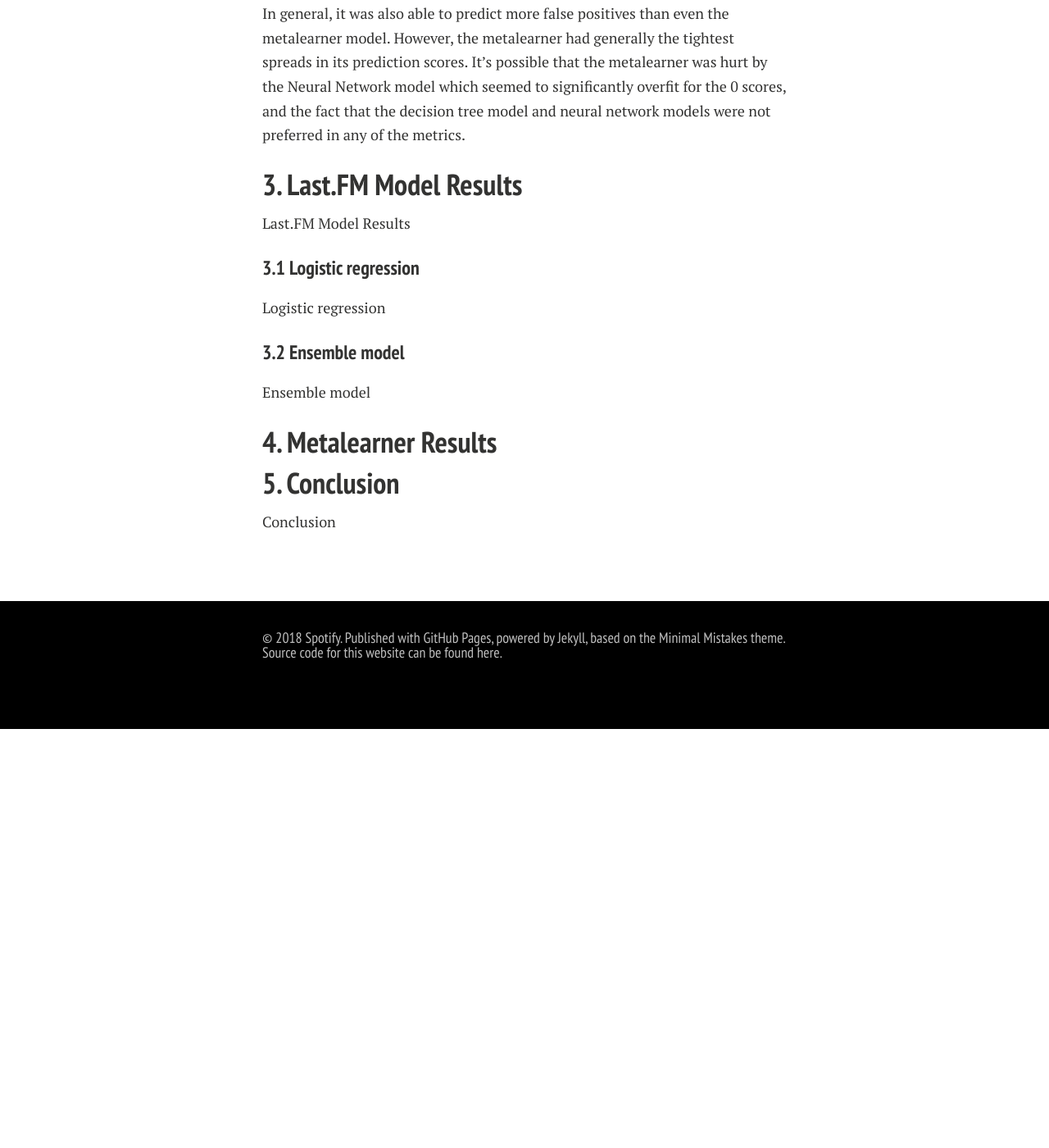
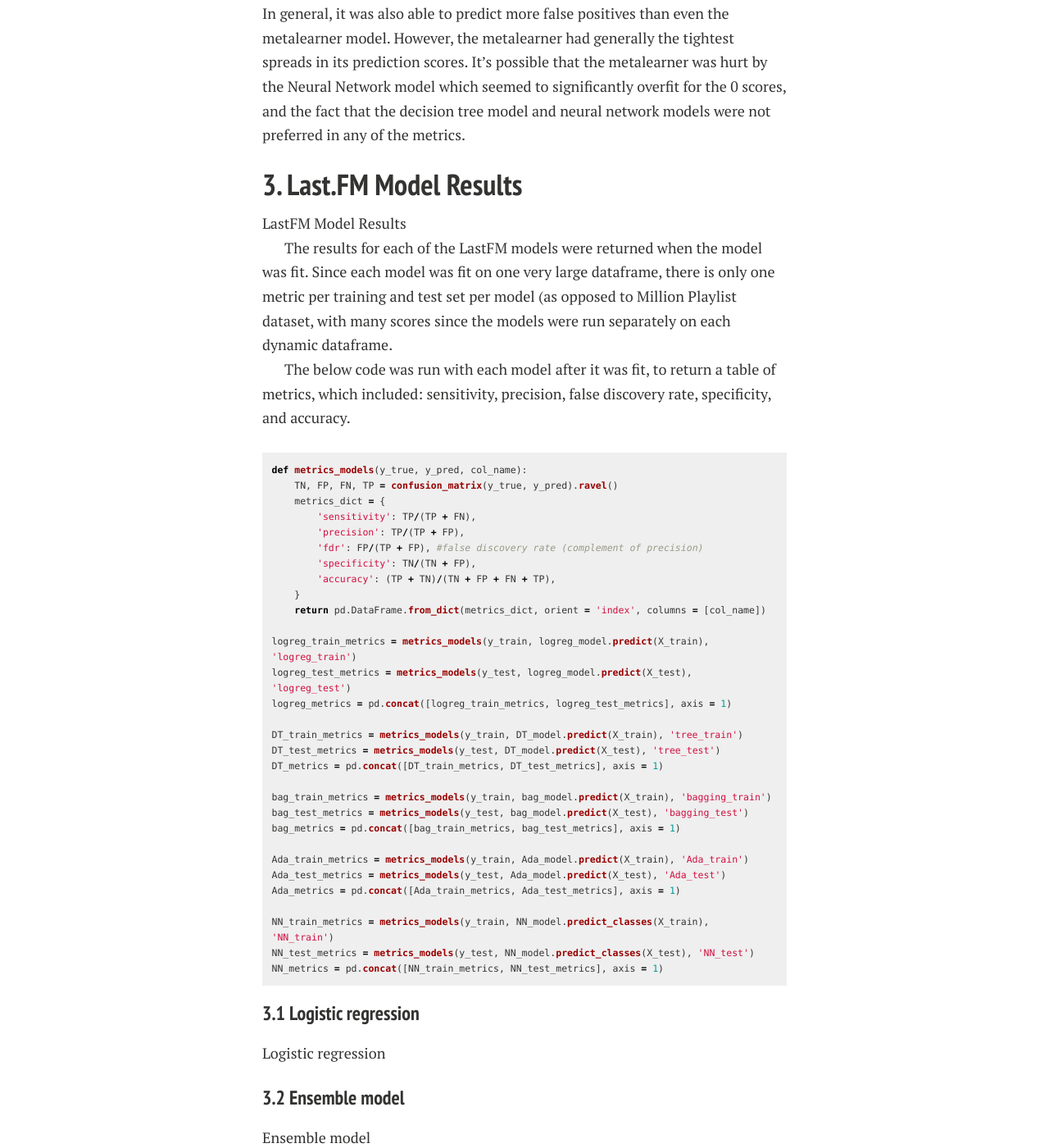
Before and after one commit to lyannaliu/lyannaliu.github.io, a Jekyll site: the page built from resultsandconclusion.md, in a window 1280 px wide and 1400 px high, scrolled down 12327 px. Shown: the whole window at 82% size. Built offline with Jekyll 4.4.1, drawn with Linux system fonts in a browser that asks for light colours; nearby versions of some CDN libraries; before the commit the page ends 13216 px from its top, so only the background shows below that.

Commit message:
wip - liz

````diff
--- a/resultsandconclusion.md
+++ b/resultsandconclusion.md
@@ -470,7 +470,45 @@ Overall, out of the three submodels, logistic regression performed the best. In
 
 
 <h2 id="3">3. Last.FM Model Results</h2>
-Last.FM Model Results
+LastFM Model Results
+
+The results for each of the LastFM models were returned when the model was fit. Since each model was fit on one very large dataframe, there is only one metric per training and test set per model (as opposed to Million Playlist dataset, with many scores since the models were run separately on each dynamic dataframe.
+
+The below code was run with each model after it was fit, to return a table of metrics, which included: sensitivity, precision, false discovery rate, specificity, and accuracy.
+
+```python
+def metrics_models(y_true, y_pred, col_name):
+    TN, FP, FN, TP = confusion_matrix(y_true, y_pred).ravel()
+    metrics_dict = {
+        'sensitivity': TP/(TP + FN),
+        'precision': TP/(TP + FP),
+        'fdr': FP/(TP + FP), #false discovery rate (complement of precision)
+        'specificity': TN/(TN + FP),
+        'accuracy': (TP + TN)/(TN + FP + FN + TP),
+    }
+    return pd.DataFrame.from_dict(metrics_dict, orient = 'index', columns = [col_name])
+
+logreg_train_metrics = metrics_models(y_train, logreg_model.predict(X_train), 'logreg_train')
+logreg_test_metrics = metrics_models(y_test, logreg_model.predict(X_test), 'logreg_test')
+logreg_metrics = pd.concat([logreg_train_metrics, logreg_test_metrics], axis = 1)
+
+DT_train_metrics = metrics_models(y_train, DT_model.predict(X_train), 'tree_train')
+DT_test_metrics = metrics_models(y_test, DT_model.predict(X_test), 'tree_test')
+DT_metrics = pd.concat([DT_train_metrics, DT_test_metrics], axis = 1)
+
+bag_train_metrics = metrics_models(y_train, bag_model.predict(X_train), 'bagging_train')
+bag_test_metrics = metrics_models(y_test, bag_model.predict(X_test), 'bagging_test')
+bag_metrics = pd.concat([bag_train_metrics, bag_test_metrics], axis = 1)
+
+Ada_train_metrics = metrics_models(y_train, Ada_model.predict(X_train), 'Ada_train')
+Ada_test_metrics = metrics_models(y_test, Ada_model.predict(X_test), 'Ada_test')
+Ada_metrics = pd.concat([Ada_train_metrics, Ada_test_metrics], axis = 1)
+
+NN_train_metrics = metrics_models(y_train, NN_model.predict_classes(X_train), 'NN_train')
+NN_test_metrics = metrics_models(y_test, NN_model.predict_classes(X_test), 'NN_test')
+NN_metrics = pd.concat([NN_train_metrics, NN_test_metrics], axis = 1)
+```
+
 <h3 id="3.1">3.1 Logistic regression</h3>
 Logistic regression
 <h3 id="3.2">3.2 Ensemble model</h3>
````
